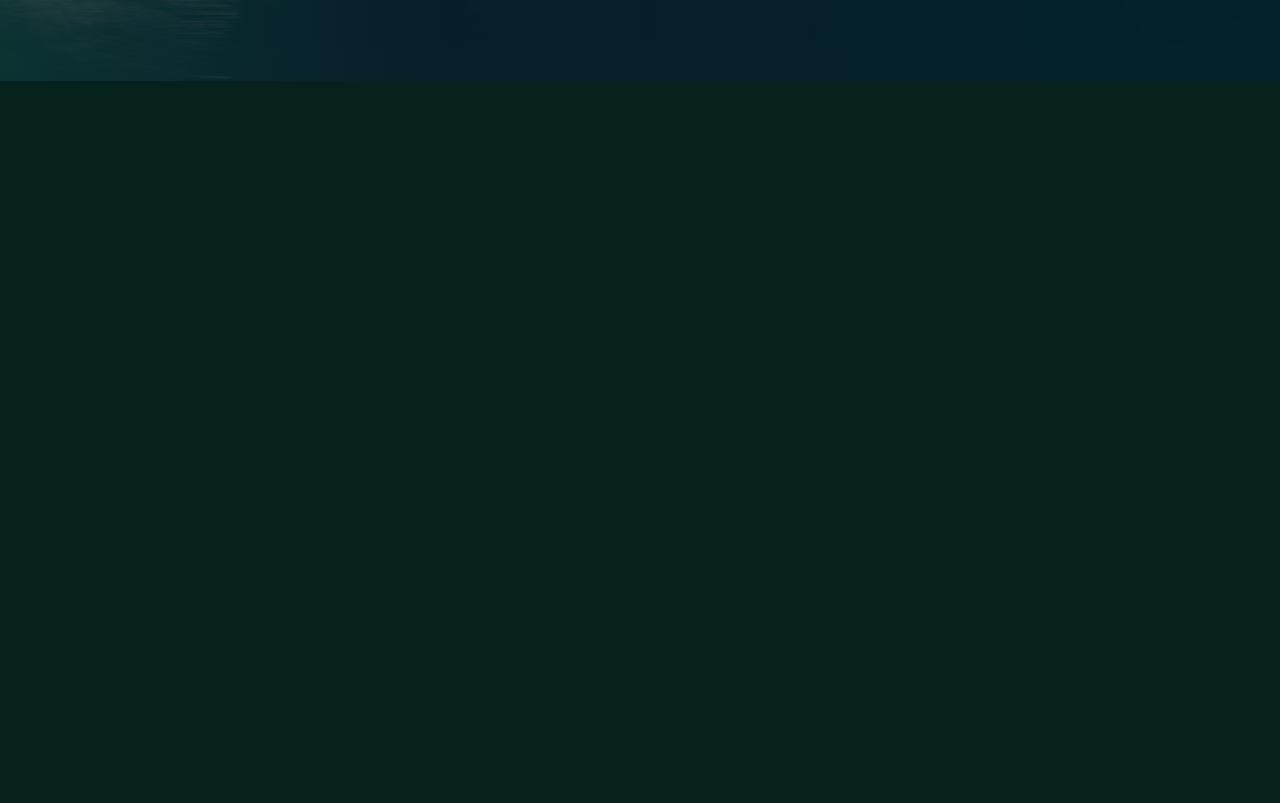
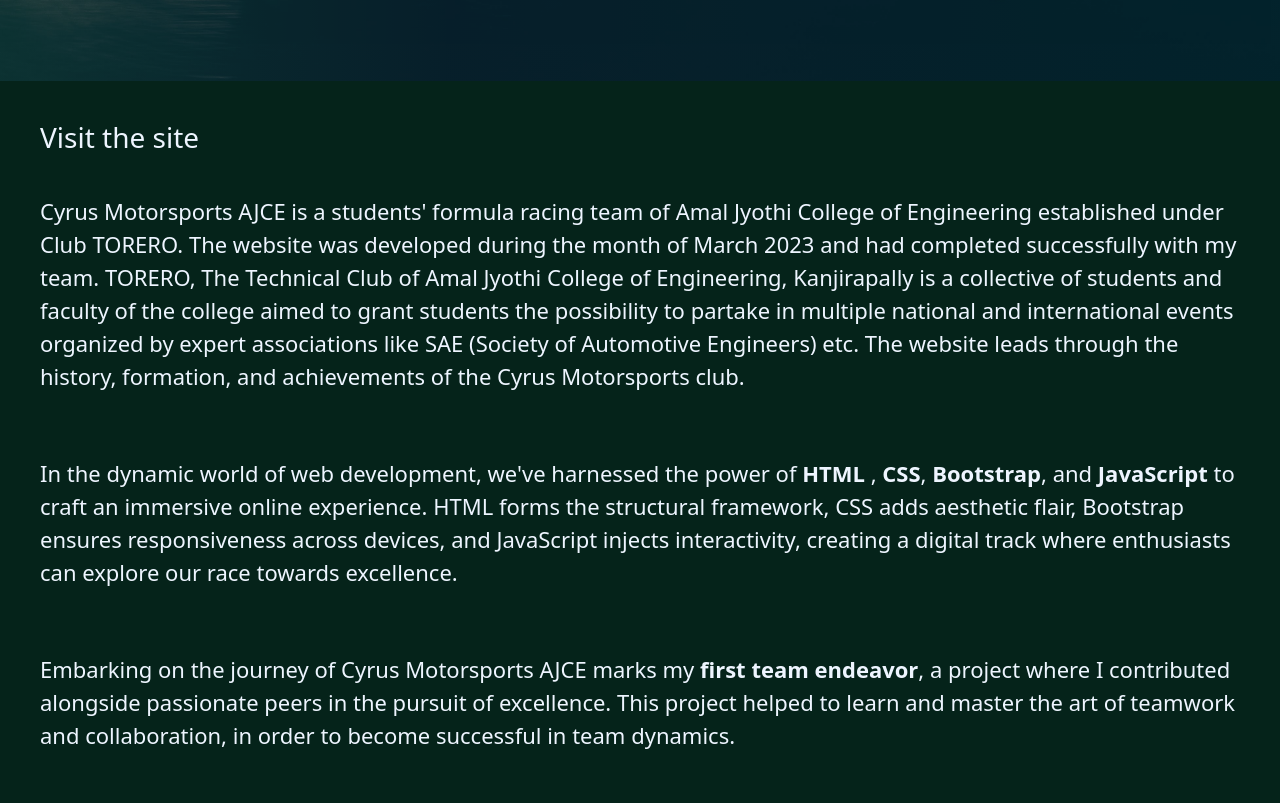
Before and after one commit to Susan-Andrews/p_extension, a plain HTML site: page src/projects/cyrus.html in a window 1280 px wide. Shown: the part 719-1522 px from the top of the page. Drawn offline with nearby package versions, Linux system fonts and the light colour scheme.

Commit message:
cyrus added

```diff
--- a/src/projects/cyrus.html
+++ b/src/projects/cyrus.html
@@ -1,9 +1,10 @@
 <!DOCTYPE html>
 <html lang="en">
+
 <head>
     <meta charset="UTF-8">
     <meta name="viewport" content="width=device-width, initial-scale=1.0">
-        <title>Cyrus</title>
+    <title>Cyrus Motorsports</title>
     <!-- favicon -->
     <link rel="shortcut icon" href="images/navlogo.jpeg" type="x-icon">
     <!-- Font Awesome -->
@@ -14,17 +15,47 @@
     <!-- local style -->
     <link rel="stylesheet" href="../projects/projects.css">
 </head>
-<body >
-    <section  id="s1"  class="container-fluid m-0 p-0">
+
+<body>
+    <section id="s1" class="container-fluid m-0 p-0">
         <div class="container-fluid grad">
             <h1>Cyrus Motorsports Club AJCE - Official Website</h1>
         </div>
 
     </section>
     <section id="s2">
+        <div class="container-fluid" id="desc">
+            <a href="https://cyrusmotorsportsajce.in/" target="_blank">
+                <h3 class="pb-3">Visit the site</h3>
+            </a>
             <div>
+                <p id="intro" class="text-justify pb-5 pt-3">
+                    Cyrus Motorsports AJCE is a students' formula racing team of Amal Jyothi College of Engineering
+                    established under Club TORERO. The website was developed during the month of March 2023 and had
+                    completed successfully with my team. TORERO, The Technical Club of Amal Jyothi College of
+                    Engineering, Kanjirapally is a collective of students and faculty of the college aimed to grant
+                    students the possibility to partake in multiple national and international events organized by
+                    expert associations like SAE (Society of Automotive Engineers) etc. The website leads through the history, formation, and
+                    achievements of the Cyrus Motorsports club.
+
+                </p>
+                <p id="tech" class="text-justify pb-5 ">
+                    In the dynamic world of web development, we've harnessed the power of <strong>HTML</strong> , <strong>CSS</strong>, <strong>Bootstrap</strong>, and
+                    <strong>JavaScript</strong> to craft an immersive online experience. HTML forms the structural framework, CSS adds
+                    aesthetic flair, Bootstrap ensures responsiveness across devices, and JavaScript injects
+                    interactivity, creating a digital track where enthusiasts can explore our race towards excellence.
+                </p>
+                <p id="end" class="text-justify pb-5 ">
+                    Embarking on the journey of Cyrus Motorsports AJCE marks my <strong>first team endeavor</strong>, a project where I
+                    contributed alongside passionate peers in the pursuit of excellence. This project helped to learn
+                    and master the art of teamwork and collaboration, in order to become successful in team dynamics.
+
+                </p>
+
+            </div>
 
         </div>
     </section>
 </body>
+
 </html>
```
Also changed, not shown: src/projects/projects.css (line endings or trailing spaces). Lines whose indentation alone changed are shown as unchanged.
